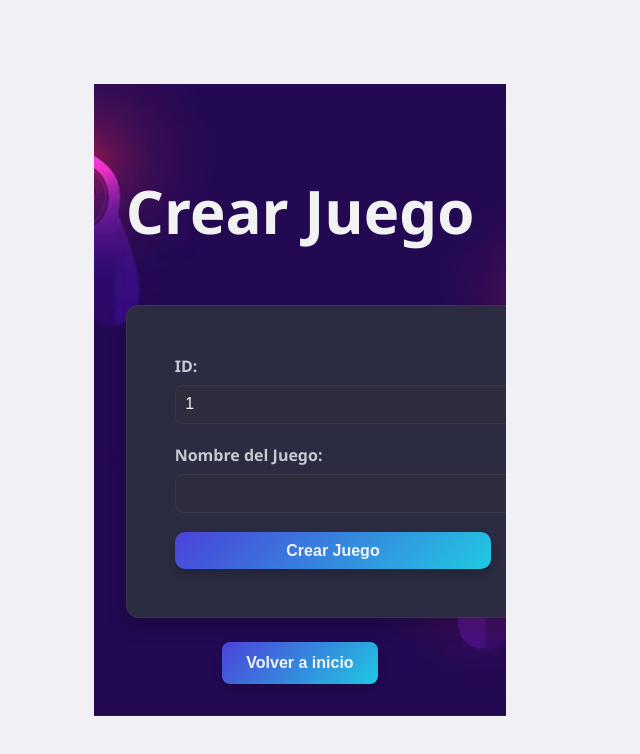
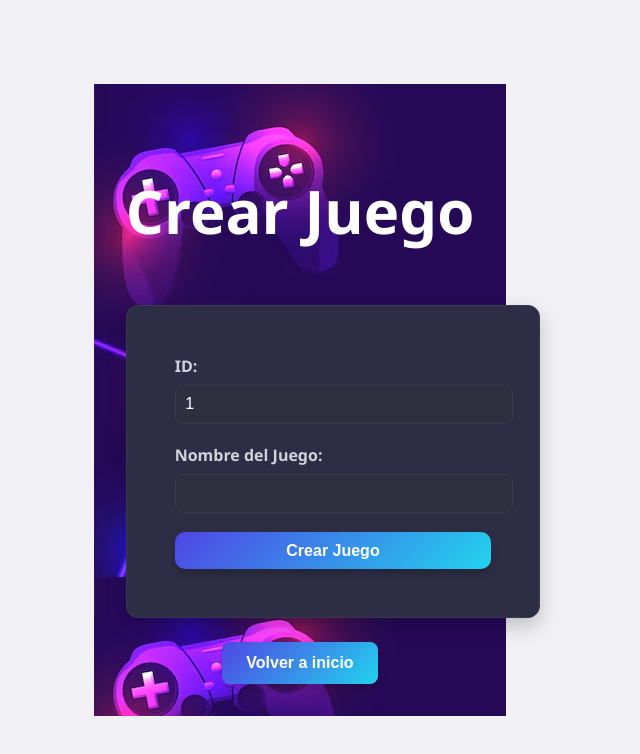
Before and after one commit to AlvaroCR91/proyectoJuegos, a React (Vite) app: page /crearJuego in a window 1280 px wide. Shown: the top 754 px of the page, without its empty margins (340-980 px from the left). Built offline with nearby package versions, Linux system fonts and the light colour scheme.

Commit message:
version1.7

```diff
--- a/src/App/App.css
+++ b/src/App/App.css
@@ -6,20 +6,6 @@
   font-family: 'Segoe UI', Tahoma, Geneva, Verdana, sans-serif;
   color: white;
   background-image: url("../img/fondo.jpg");
-  background-size: cover;
-  background-position: center;
-  background-repeat: no-repeat;
-  background-attachment: fixed;
-  background-color: #1a1a2f;
-  box-sizing: border-box;
-  overflow-x: hidden;
-  scroll-behavior: smooth;
-  transition: background-color 0.3s ease;
-  transition: filter 0.3s ease;
-  transform: translateY(0);
-  filter: brightness(0.95);
-  max-width: 1280px;
-  margin: 0 auto;
 }
 
 /* Logo Animado y con Brillo */
```
